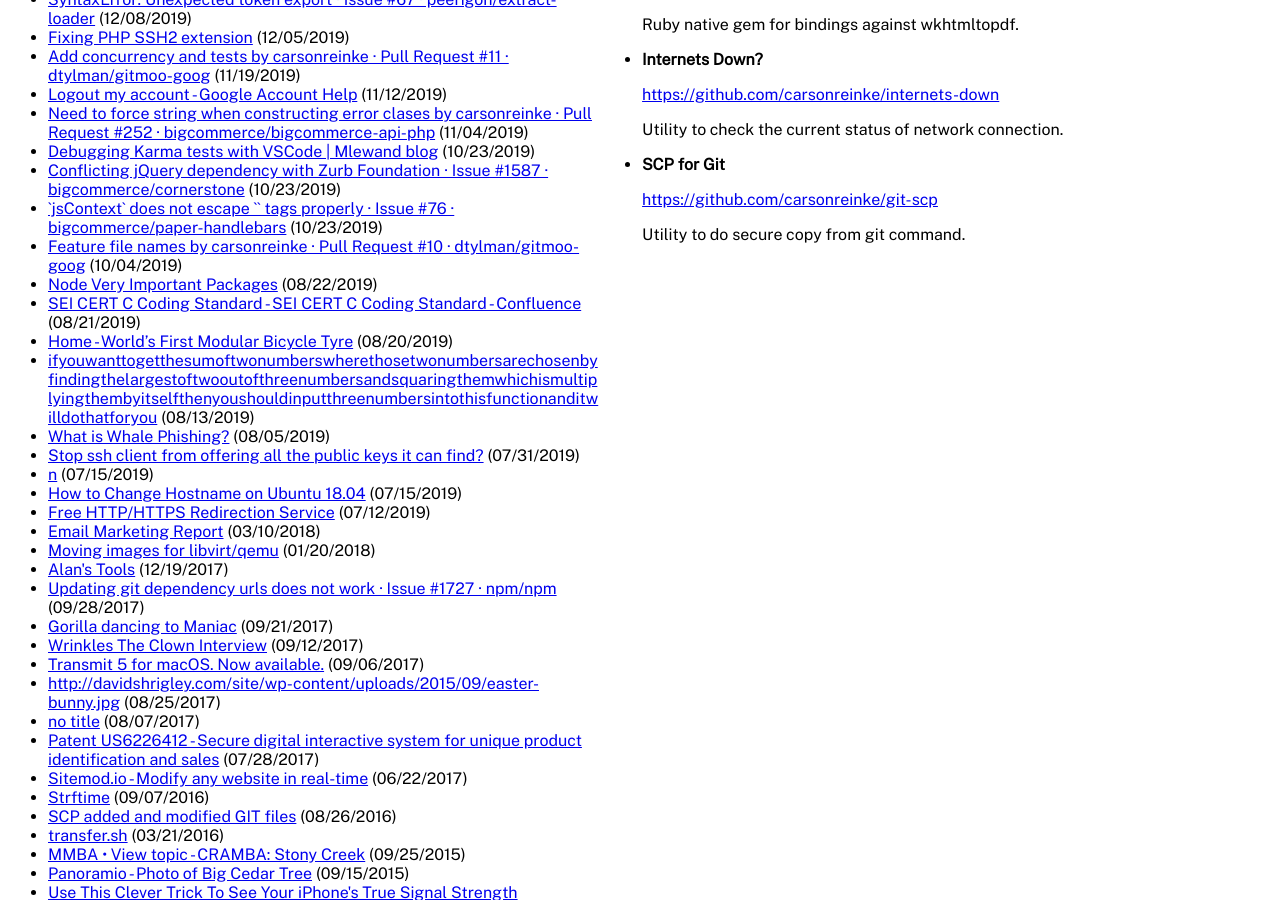
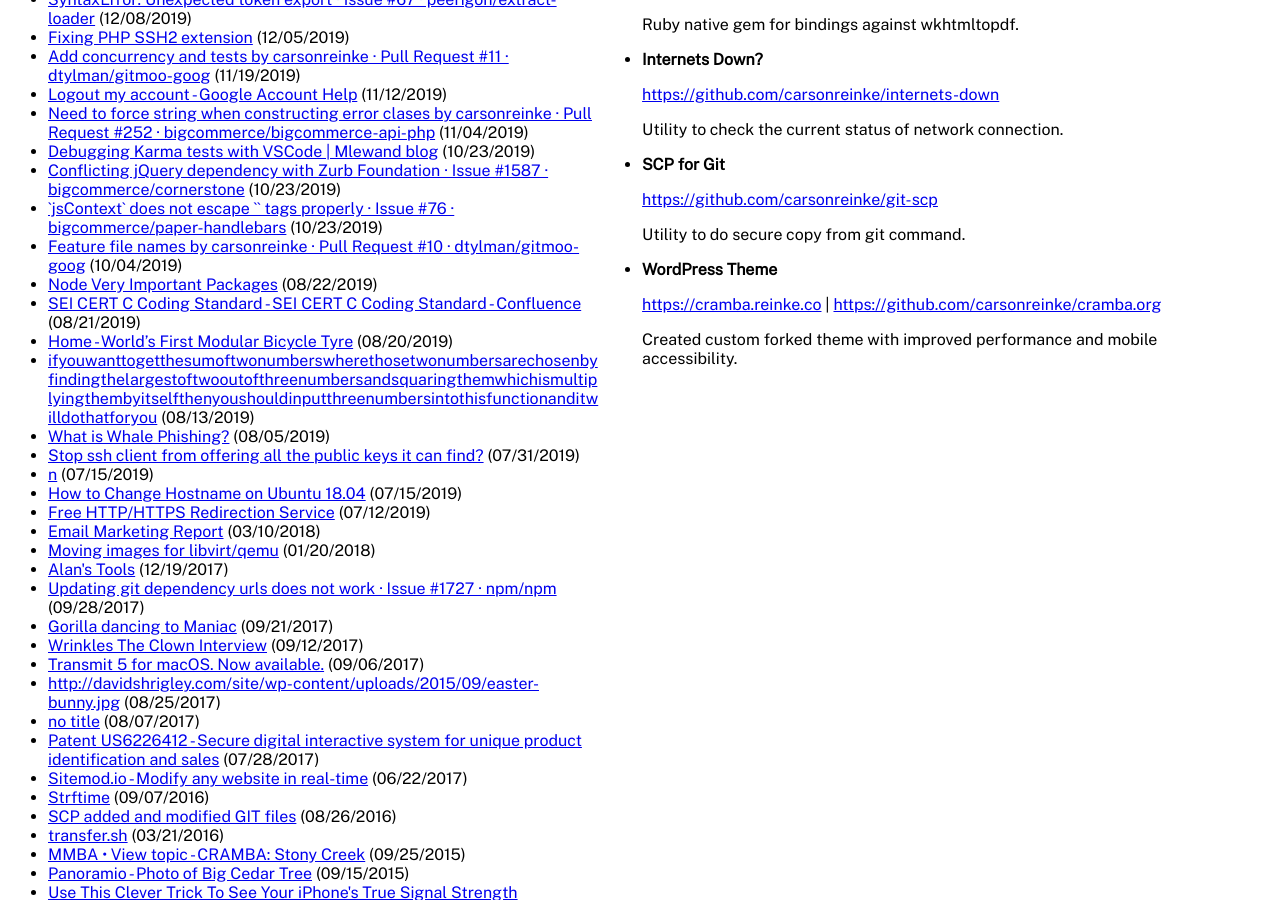
Before and after one commit to carsonreinke/reinke.co, a Jekyll site: the page built from index.html, in a window 1280 px wide and 900 px high, scrolled down 916 px. Built offline with Jekyll 4.4.1, drawn with Linux system fonts in a browser that asks for light colours.

Commit message:
Update projects

```diff
--- a/_data/projects.yml
+++ b/_data/projects.yml
@@ -42,3 +42,9 @@
   links:
     - https://github.com/carsonreinke/git-scp
   description: Utility to do secure copy from git command.
+
+- name: WordPress Theme
+  links:
+    - https://cramba.reinke.co
+    - https://github.com/carsonreinke/cramba.org
+  description: Created custom forked theme with improved performance and mobile accessibility.
```
